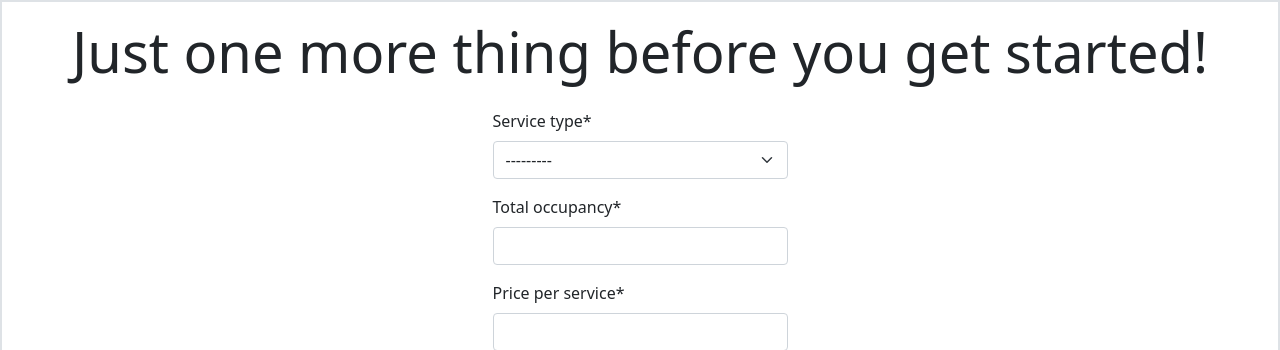
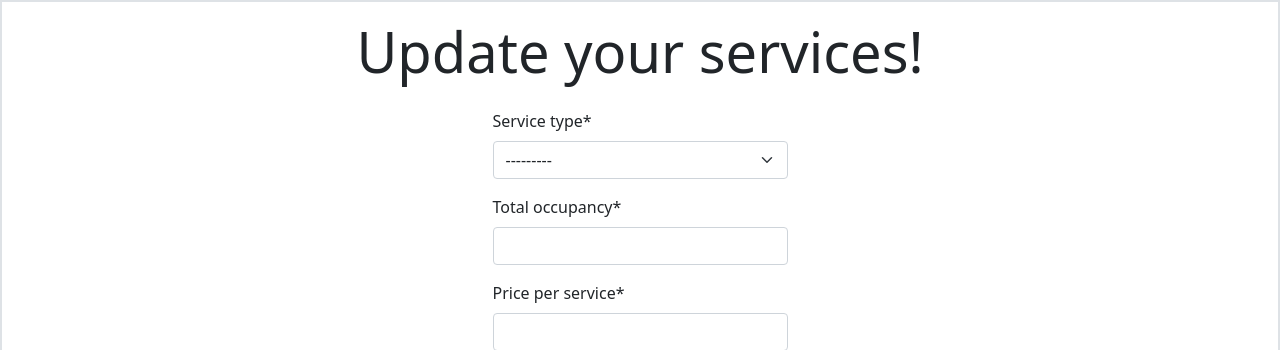
Before and after one commit to Colm1711/dawg_house, a Django app: template profiles/templates/profiles/myservices.html in a window 1280 px wide. Shown: the part 88-438 px from the top of the page. Run offline with Django 3.2, Linux system fonts and the light colour scheme; the template is opened without the code that fills it: values that come from a table or form of the project are taken from there, others are empty; some libraries are stand-ins or nearby versions.

Commit message:
update header on title of page

```diff
--- a/profiles/templates/profiles/myservices.html
+++ b/profiles/templates/profiles/myservices.html
@@ -13,7 +13,7 @@
 
 <!-- Profile-->
     <div class="border border-2">
-        <h1 class="display-4 text-center py-3">Just one more thing before you get started!</h1>
+        <h1 class="display-4 text-center py-3">Update your services!</h1>
         <div class="pb-5">
           <div class="container col-md-6 col-lg-3">
             <form method="POST" enctype="multipart/form-data">
```
